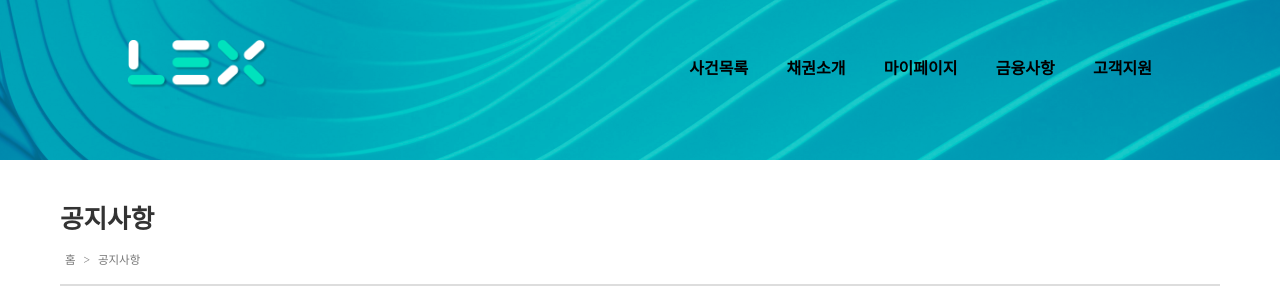
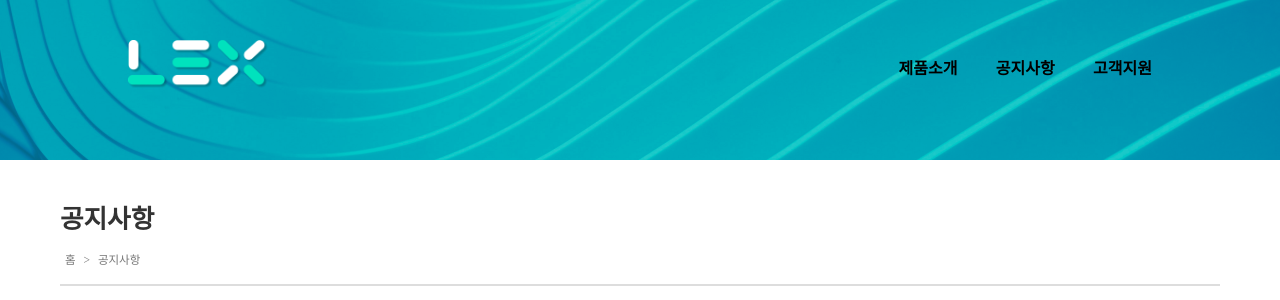
Before and after one commit to kimsungtaek1/lex, a PHP site: page /page/index_notice.php in a window 1280 px wide. Shown: the top 300 px of the page. Run offline with PHP 8.4, Linux system fonts and the light colour scheme.

Commit message:
자동 커밋: index_header.php 수정

```diff
--- a/index_header.php
+++ b/index_header.php
@@ -19,11 +19,9 @@
 			</div>
 			<nav class="main-nav">
 				<ul>
-					<li><a href="bankruptcy.php">사건목록</a></li>
-					<li><a href="recovery.php">채권소개</a></li>
-					<li><a href="mypage.php">마이페이지</a></li>
-					<li><a href="financial.php">금융사항</a></li>
-					<li><a href="contact.php">고객지원</a></li>
+					<li><a href="/adm/page/index_products.php">제품소개</a></li>
+					<li><a href="/adm/page/index_notice.php">공지사항</a></li>
+					<li><a href="/adm/page/index_contact.php">고객지원</a></li>
 				</ul>
 			</nav>
 		</div>
```
